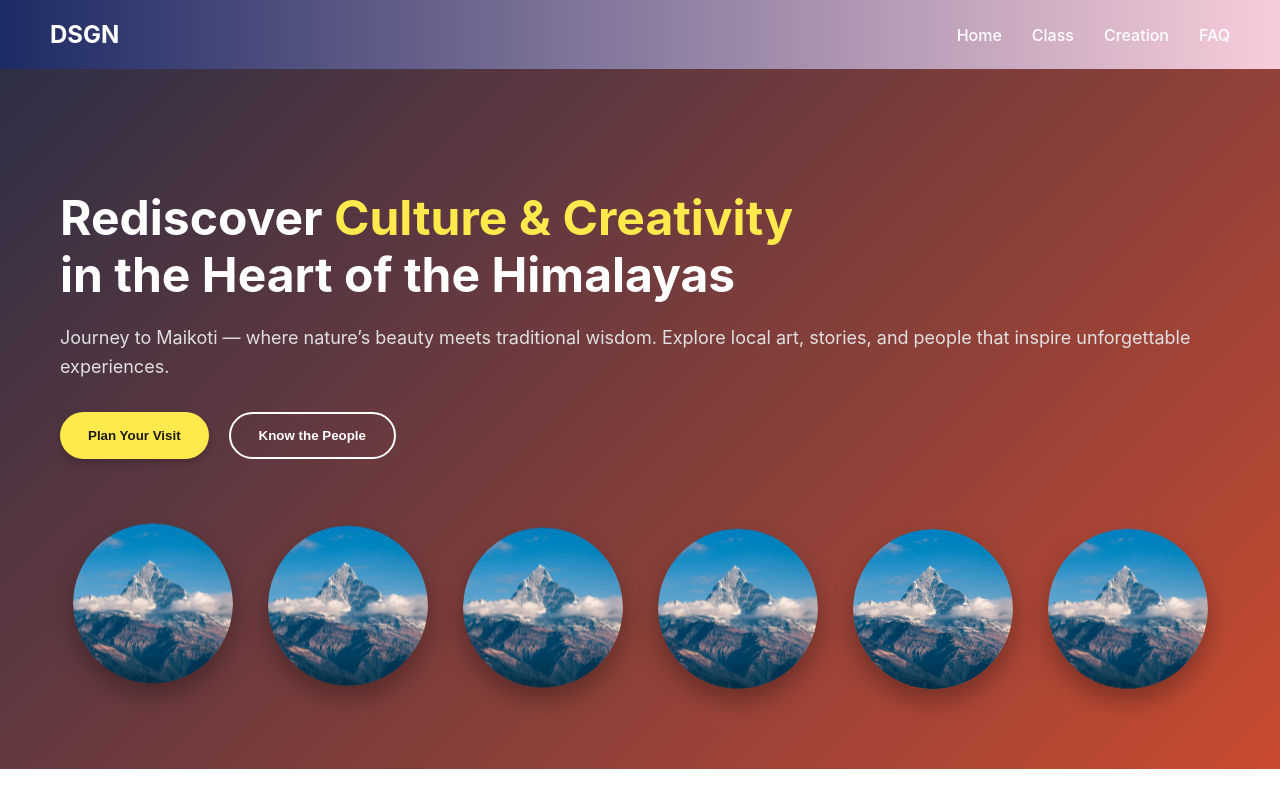
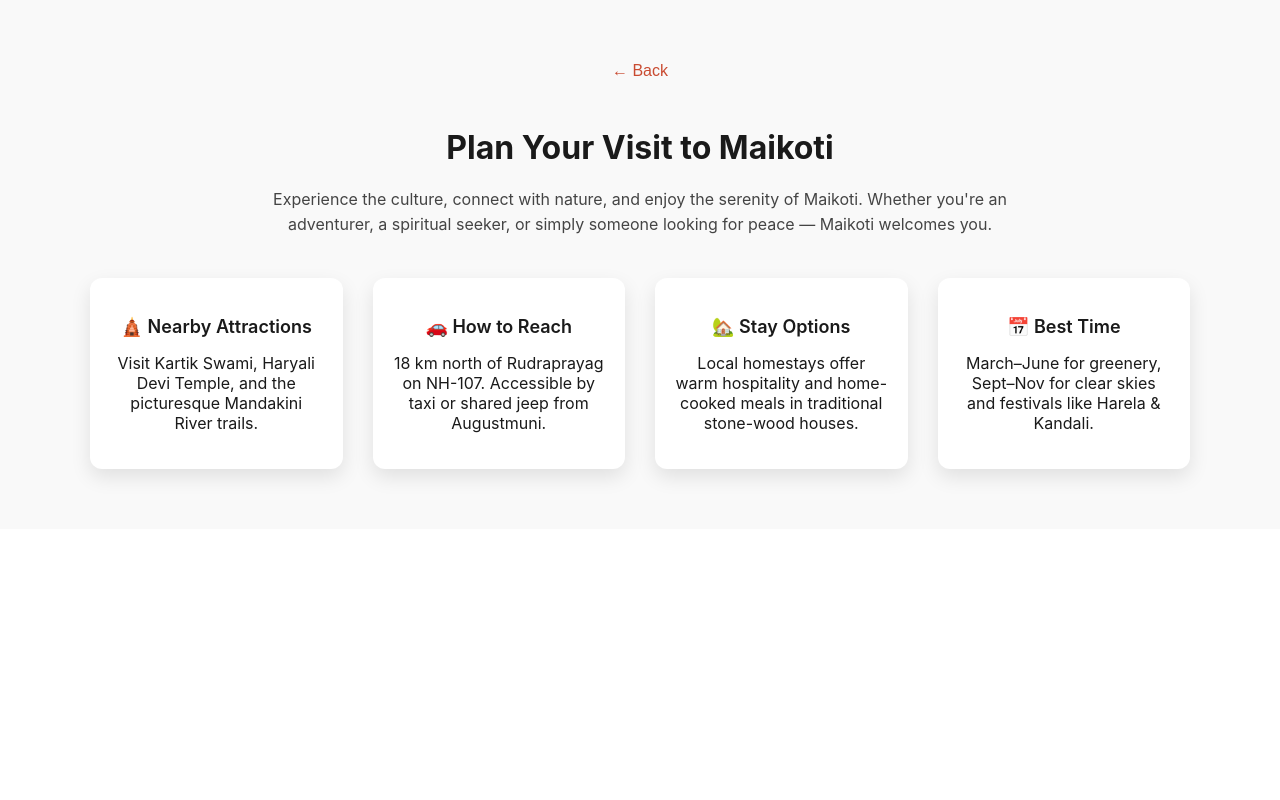
Before and after one commit to udayanvashistha/maikoti, a React (Create React App) app: page /plan in a window 1280 px wide. Shown: the top 800 px of the page. Built offline with nearby package versions, Linux system fonts and the light colour scheme.

Commit message:
"After plant visit"

```diff
--- a/package.json
+++ b/package.json
@@ -10,6 +10,7 @@
     "@testing-library/user-event": "^13.5.0",
     "react": "^19.1.0",
     "react-dom": "^19.1.0",
+    "react-router-dom": "^7.6.2",
     "react-scripts": "5.0.1",
     "web-vitals": "^2.1.4"
   },
--- a/src/App.js
+++ b/src/App.js
@@ -1,11 +1,15 @@
-import React from "react";
+import { BrowserRouter as Router, Routes, Route } from "react-router-dom";
 import Home from "./Screens/Home";
+import PlanYourVisit from "./components/planvisit/PlanYourVisit";
 
 function App() {
   return (
-    <div className="App">
-      <Home />
-    </div>
+    <Router>
+      <Routes>
+        <Route path="/" element={<Home />} />
+        <Route path="/plan" element={<PlanYourVisit />} />
+      </Routes>
+    </Router>
   );
 }
 
--- a/src/components/Footer.js
+++ b/src/components/Footer.js
@@ -5,32 +5,33 @@ const Footer = () => {
     <footer style={styles.footer}>
       <div style={styles.top}>
         <div style={styles.brand}>
-          <h3 style={styles.logo}>CityGallery</h3>
+          <h3 style={styles.logo}>Maikoti Gallery</h3>
           <p style={styles.text}>
-            Discover and celebrate the beauty of our city through photos.
+            Preserving the charm of Maikoti village through stunning visuals and
+            local stories. Celebrate the spirit of Uttarakhand with us.
           </p>
         </div>
 
         <div style={styles.links}>
-          <h4 style={styles.heading}>Quick Links</h4>
+          <h4 style={styles.heading}>Explore</h4>
           <ul style={styles.linkList}>
             <li style={styles.link}>Home</li>
-            <li style={styles.link}>Gallery</li>
+            <li style={styles.link}>Top Locations</li>
             <li style={styles.link}>Photographers</li>
-            <li style={styles.link}>Contact</li>
+            <li style={styles.link}>Village Info</li>
           </ul>
         </div>
 
         <div style={styles.contact}>
-          <h4 style={styles.heading}>Contact</h4>
-          <p style={styles.text}>📧 hello@citygallery.com</p>
-          <p style={styles.text}>📍 YourCity, India</p>
+          <h4 style={styles.heading}>Contact Us</h4>
+          <p style={styles.text}>📧 contact@maikotiview.com</p>
+          <p style={styles.text}>📍 Maikoti, Rudraprayag, Uttarakhand</p>
         </div>
       </div>
 
       <div style={styles.bottom}>
         <p style={styles.bottomText}>
-          © {new Date().getFullYear()} CityGallery. All rights reserved.
+          © {new Date().getFullYear()} Maikoti Gallery • All Rights Reserved
         </p>
       </div>
     </footer>
@@ -39,44 +40,43 @@ const Footer = () => {
 
 const styles = {
   footer: {
-    backgroundColor: "#0d1b2a",
+    backgroundColor: "#0e1b2a",
     color: "#eee",
-    padding: "60px 20px 20px",
+    padding: "60px 20px 30px",
     fontFamily: "'Segoe UI', sans-serif",
   },
   top: {
     display: "flex",
     flexWrap: "wrap",
     justifyContent: "space-between",
+    gap: "40px",
     maxWidth: "1200px",
     margin: "0 auto",
   },
   brand: {
     flex: "1 1 300px",
-    marginBottom: "30px",
   },
   logo: {
-    fontSize: "24px",
+    fontSize: "26px",
     fontWeight: "bold",
-    color: "#f4f4f4",
+    color: "#ffe94d",
+    marginBottom: "10px",
   },
   text: {
-    fontSize: "14px",
+    fontSize: "15px",
     color: "#ccc",
-    marginTop: "10px",
+    lineHeight: 1.6,
   },
   links: {
-    flex: "1 1 200px",
-    marginBottom: "30px",
+    flex: "1 1 180px",
   },
   contact: {
-    flex: "1 1 200px",
-    marginBottom: "30px",
+    flex: "1 1 240px",
   },
   heading: {
     fontSize: "18px",
     fontWeight: "600",
-    marginBottom: "10px",
+    marginBottom: "12px",
     color: "#fff",
   },
   linkList: {
@@ -85,20 +85,21 @@ const styles = {
     margin: 0,
   },
   link: {
-    fontSize: "14px",
+    fontSize: "15px",
     color: "#bbb",
     marginBottom: "8px",
     cursor: "pointer",
+    transition: "color 0.2s",
   },
   bottom: {
     textAlign: "center",
     borderTop: "1px solid #333",
-    marginTop: "30px",
-    paddingTop: "15px",
+    marginTop: "40px",
+    paddingTop: "20px",
   },
   bottomText: {
-    fontSize: "13px",
-    color: "#999",
+    fontSize: "14px",
+    color: "#888",
   },
 };
 
--- a/src/components/HeroSection.js
+++ b/src/components/HeroSection.js
@@ -1,13 +1,24 @@
 import React from "react";
-import img1 from "../assets/images/home.jpg";
+import { Link } from "react-router-dom";
+import img1 from "../assets/images/village/village1.jpg";
 import img2 from "../assets/images/home.jpg";
 import img3 from "../assets/images/home.jpg";
 import img4 from "../assets/images/home.jpg";
 import img5 from "../assets/images/home.jpg";
-import img6 from "../assets/images/home.jpg";
+import img6 from "../assets/images/village/village1.jpg";
 
 const HeroSection = () => {
   return (
+    <>
+      <style>
+        {`
+    @keyframes float {
+      0% { transform: translateY(0px); }
+      50% { transform: translateY(-10px); }
+      100% { transform: translateY(0px); }
+    }
+  `}
+      </style>
       <section style={styles.section}>
         <div style={styles.container}>
           {/* Left Content */}
@@ -19,12 +30,21 @@ const HeroSection = () => {
               in the Heart of the Himalayas
             </h1>
             <p style={styles.desc}>
-            Journey to Maikoti — where nature’s beauty meets traditional wisdom.
-            Explore local art, stories, and people that inspire unforgettable
-            experiences.
+              Journey to Maikoti — where nature’s beauty meets traditional
+              wisdom. Explore local art, stories, and people that inspire
+              unforgettable experiences.
             </p>
             <div style={styles.buttonRow}>
-            <button style={styles.primary}>Plan Your Visit</button>
+              <Link
+                to="/plan"
+                style={{
+                  ...styles.primary,
+                  textDecoration: "none",
+                  display: "inline-block",
+                }}
+              >
+                Plan Your Visit
+              </Link>
               <button style={styles.secondary}>Know the People</button>
             </div>
           </div>
@@ -39,12 +59,17 @@ const HeroSection = () => {
                   animationDelay: `${index * 0.2}s`,
                 }}
               >
-              <img src={img} alt={`Visual ${index + 1}`} style={styles.image} />
+                <img
+                  src={img}
+                  alt={`Visual ${index + 1}`}
+                  style={styles.image}
+                />
               </div>
             ))}
           </div>
         </div>
       </section>
+    </>
   );
 };
 
@@ -57,8 +82,9 @@ const floatKeyframes = `
 `;
 
 // Inject animation into the document
-const styleSheet = document.styleSheets[0];
-styleSheet.insertRule(floatKeyframes, styleSheet.cssRules.length);
+
+// const styleSheet = document.styleSheets[0];
+// styleSheet.insertRule(floatKeyframes, styleSheet.cssRules.length);
 
 const styles = {
   section: {
--- /dev/null
+++ b/src/components/planvisit/PlanYourVisit.js
@@ -0,0 +1,112 @@
+import React from "react";
+import { useNavigate } from "react-router-dom";
+
+const PlanYourVisit = () => {
+  const navigate = useNavigate();
+
+  return (
+    <section style={styles.section}>
+      <div style={styles.container}>
+        {/* Back Button */}
+        <button onClick={() => navigate(-1)} style={styles.backButton}>
+          ← Back
+        </button>
+
+        <h2 style={styles.heading}>Plan Your Visit to Maikoti</h2>
+        <p style={styles.subtext}>
+          Experience the culture, connect with nature, and enjoy the serenity of
+          Maikoti. Whether you're an adventurer, a spiritual seeker, or simply
+          someone looking for peace — Maikoti welcomes you.
+        </p>
+
+        <div style={styles.infoGrid}>
+          <div style={styles.card}>
+            <h3 style={styles.cardTitle}>🛕 Nearby Attractions</h3>
+            <p>
+              Visit Kartik Swami, Haryali Devi Temple, and the picturesque
+              Mandakini River trails.
+            </p>
+          </div>
+
+          <div style={styles.card}>
+            <h3 style={styles.cardTitle}>🚗 How to Reach</h3>
+            <p>
+              18 km north of Rudraprayag on NH-107. Accessible by taxi or shared
+              jeep from Augustmuni.
+            </p>
+          </div>
+
+          <div style={styles.card}>
+            <h3 style={styles.cardTitle}>🏡 Stay Options</h3>
+            <p>
+              Local homestays offer warm hospitality and home-cooked meals in
+              traditional stone-wood houses.
+            </p>
+          </div>
+
+          <div style={styles.card}>
+            <h3 style={styles.cardTitle}>📅 Best Time</h3>
+            <p>
+              March–June for greenery, Sept–Nov for clear skies and festivals
+              like Harela & Kandali.
+            </p>
+          </div>
+        </div>
+      </div>
+    </section>
+  );
+};
+
+const styles = {
+  section: {
+    background: "#f9f9f9",
+    padding: "60px 20px",
+    color: "#1a1a1a",
+  },
+  container: {
+    maxWidth: "1100px",
+    margin: "0 auto",
+    textAlign: "center",
+  },
+  backButton: {
+    background: "transparent",
+    border: "none",
+    color: "#c94b31",
+    fontSize: "16px",
+    cursor: "pointer",
+    marginBottom: "20px",
+    textAlign: "left",
+    fontWeight: "500",
+  },
+  heading: {
+    fontSize: "32px",
+    fontWeight: "bold",
+    marginBottom: "20px",
+  },
+  subtext: {
+    fontSize: "16px",
+    maxWidth: "800px",
+    margin: "0 auto 40px",
+    lineHeight: "1.6",
+    color: "#444",
+  },
+  infoGrid: {
+    display: "grid",
+    gridTemplateColumns: "repeat(auto-fit, minmax(250px, 1fr))",
+    gap: "30px",
+  },
+  card: {
+    background: "#fff",
+    borderRadius: "12px",
+    padding: "20px",
+    boxShadow: "0 8px 20px rgba(0,0,0,0.1)",
+    transition: "transform 0.3s ease",
+  },
+  cardTitle: {
+    fontSize: "18px",
+    fontWeight: "600",
+    marginBottom: "10px",
+  },
+};
+
+export default PlanYourVisit;
```
Also changed, not shown: src/assets/images/village/village1.jpg (added), 1 other file (tests, documents, lock files or other folders). Lines whose indentation alone changed are shown as unchanged.
